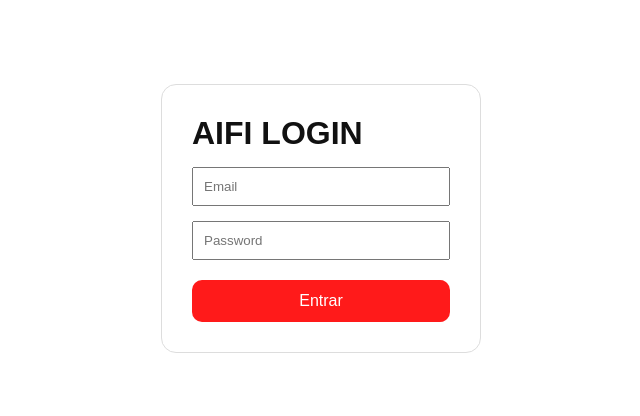
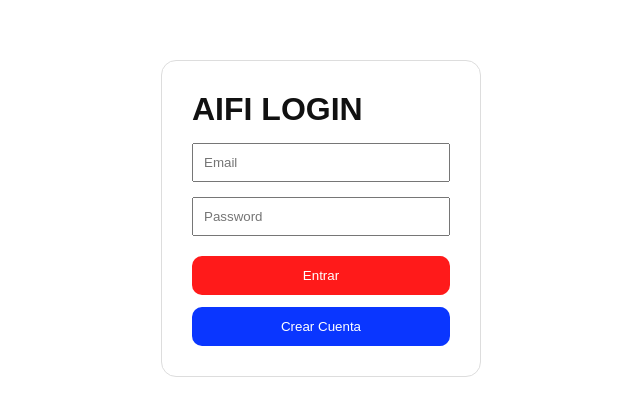
Before and after one commit to lideracademicoaifi-sketch/AIFI---TEST, a Next.js app: page /login in a window 1280 px wide. Shown: the part 182-598 px from the top of the page, without its empty margins (319-959 px from the left). Built offline with nearby package versions, Linux system fonts and the light colour scheme; no server answers.

Commit message:
Update page.js

```diff
--- a/app/login/page.js
+++ b/app/login/page.js
@@ -1,45 +1,127 @@
-import Link from 'next/link'
+'use client'
+
+import { useState } from 'react'
+import { useRouter } from 'next/navigation'
+import { supabase } from '../lib/supabase'
 
 export default function Login() {
+  const router = useRouter()
+
+  const [email, setEmail] = useState('')
+  const [password, setPassword] = useState('')
+  const [loading, setLoading] = useState(false)
+
+  async function signIn() {
+    setLoading(true)
+
+    const { error } = await supabase.auth.signInWithPassword({
+      email,
+      password
+    })
+
+    if (error) {
+      alert(error.message)
+      setLoading(false)
+      return
+    }
+
+    router.push('/dashboard')
+    router.refresh()
+  }
+
+  async function signUp() {
+    setLoading(true)
+
+    const { error } = await supabase.auth.signUp({
+      email,
+      password
+    })
+
+    if (error) {
+      alert(error.message)
+      setLoading(false)
+      return
+    }
+
+    alert('Cuenta creada. Ahora inicia sesión.')
+    setLoading(false)
+  }
+
   return (
-    <main style={{
-      minHeight:'100vh',
-      display:'flex',
-      justifyContent:'center',
-      alignItems:'center'
-    }}>
-      <div style={{
-        width:'320px',
-        padding:'30px',
-        border:'1px solid #ddd',
-        borderRadius:'15px'
-      }}>
+    <main
+      style={{
+        minHeight: '100vh',
+        display: 'flex',
+        justifyContent: 'center',
+        alignItems: 'center'
+      }}
+    >
+      <div
+        style={{
+          width: '320px',
+          padding: '30px',
+          border: '1px solid #ddd',
+          borderRadius: '15px'
+        }}
+      >
         <h1>AIFI LOGIN</h1>
 
-        <input placeholder="Email" style={{
-          width:'100%',
-          padding:'10px',
-          marginTop:'15px'
-        }} />
+        <input
+          placeholder="Email"
+          value={email}
+          onChange={(e) => setEmail(e.target.value)}
+          style={{
+            width: '100%',
+            padding: '10px',
+            marginTop: '15px'
+          }}
+        />
 
-        <input placeholder="Password" type="password" style={{
-          width:'100%',
-          padding:'10px',
-          marginTop:'15px'
-        }} />
+        <input
+          placeholder="Password"
+          type="password"
+          value={password}
+          onChange={(e) => setPassword(e.target.value)}
+          style={{
+            width: '100%',
+            padding: '10px',
+            marginTop: '15px'
+          }}
+        />
 
-        <Link href="/dashboard" style={{
-          display:'block',
-          marginTop:'20px',
-          background:'#FF1A1A',
-          color:'white',
-          textAlign:'center',
-          padding:'12px',
-          borderRadius:'10px',
-          textDecoration:'none'
-        }}>
-          Entrar
-        </Link>
+        <button
+          onClick={signIn}
+          disabled={loading}
+          style={{
+            width: '100%',
+            marginTop: '20px',
+            background: '#FF1A1A',
+            color: 'white',
+            padding: '12px',
+            borderRadius: '10px',
+            border: 'none',
+            cursor: 'pointer'
+          }}
+        >
+          {loading ? 'Cargando...' : 'Entrar'}
+        </button>
+
+        <button
+          onClick={signUp}
+          disabled={loading}
+          style={{
+            width: '100%',
+            marginTop: '12px',
+            background: '#0A36FF',
+            color: 'white',
+            padding: '12px',
+            borderRadius: '10px',
+            border: 'none',
+            cursor: 'pointer'
+          }}
+        >
+          Crear Cuenta
+        </button>
       </div>
     </main>
   )
```
